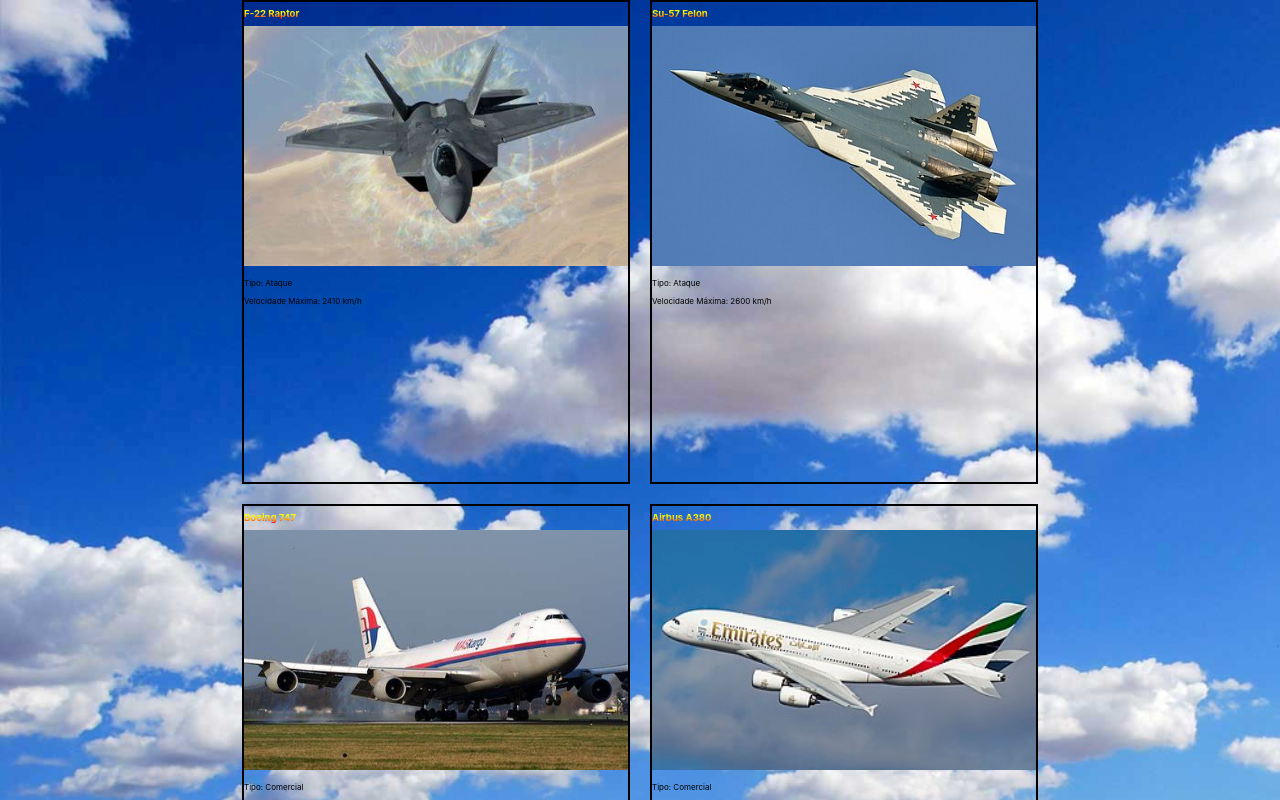
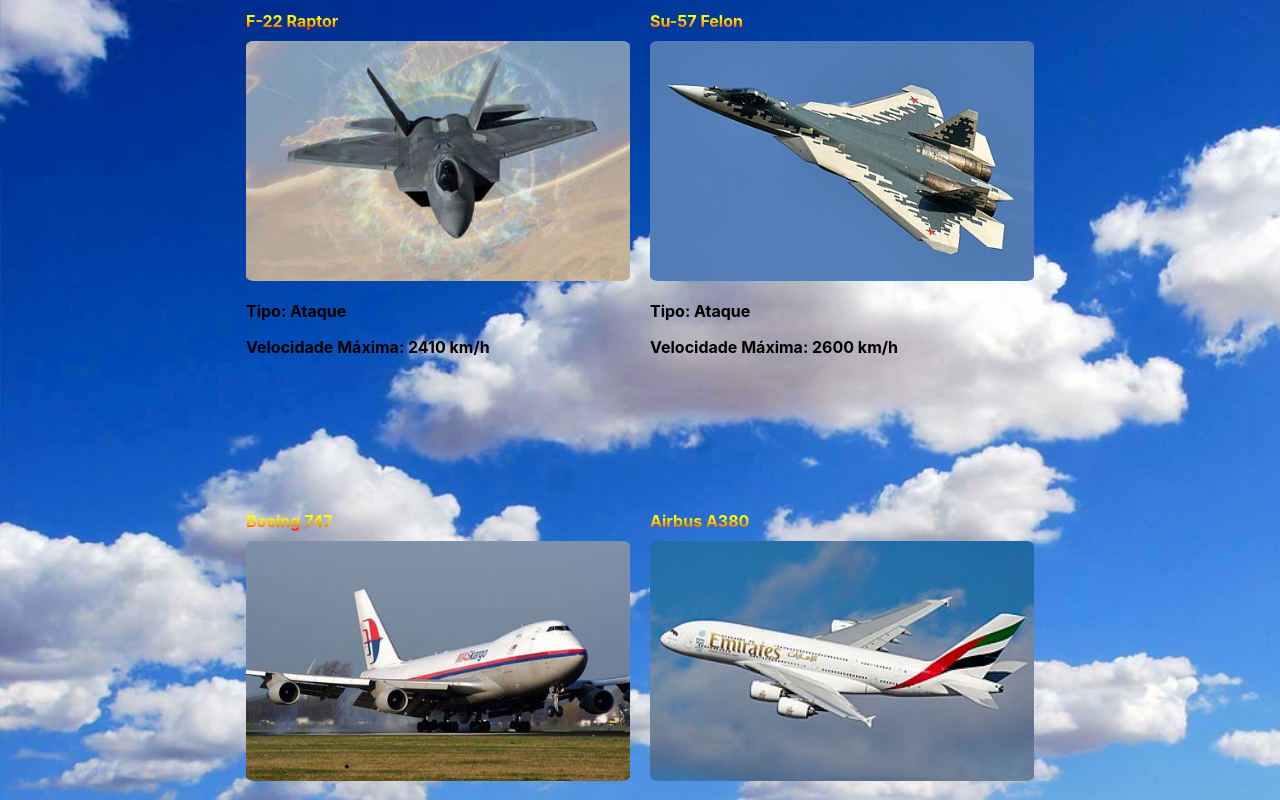
Before and after one commit to Camrov8/projectotecweb, a React (Create React App) app: page /Planes in a window 1280 px wide. Shown: the top 800 px of the page. Built offline with nearby package versions, Linux system fonts and the light colour scheme.

Commit message:
ultima versão já concluida e entregue

```diff
--- a/src/Layout.js
+++ b/src/Layout.js
@@ -10,10 +10,10 @@
             <Link to="/Planes" id='link'>
               <img src="/img/plane.jpg" alt="" id="plane"/>
             </Link>
-          </div>
+            </div>
         </nav>
-        <Outlet/>
-        </body>
+        <Outlet/><br/>
+       </body>
         </>
 );
 }
--- a/src/Plane.css
+++ b/src/Plane.css
@@ -19,12 +19,15 @@
 
 
 
+
 }
 
 #plane-details{
-    background-image: url("/public/img/Sky.jpg");
+   background-image: url("/public/img/Sky.jpg");
    background-size: cover;
    background-repeat: no-repeat;
+   margin: 0;
+
 }
 
 
--- a/src/Plane.js
+++ b/src/Plane.js
@@ -30,13 +30,15 @@
         return <div>Loading...</div>;
     }
 
+
     return (
-        <body>
+
+
             <div className="plane-details">
             <h1 id="name">Plane {plane.nome}</h1>
             <img src={plane.img} alt={plane.nome} id="img" />
             <h1>
-                <a href={plane.link} target="_blank" rel="noopener noreferrer">Mais info</a>
+            <a href={plane.link} target="_blank" rel="noopener noreferrer">Mais info</a>
             </h1>
             <h1>
                 <Link to="/">
@@ -44,7 +46,7 @@
                 </Link>
             </h1>
         </div>
-        </body>
+
     );
 }
 
--- a/src/Planes.css
+++ b/src/Planes.css
@@ -54,28 +54,30 @@
 
 .plane{
     width: 30vw;
-    border: 2px solid black;
     height: 60vh;
     position: relative;
+
 }
 
 .plane-img{
     width: 100%;
     height: 30vh;
     object-fit: cover;
+    border-radius: 2%;
 }
 
 p{
     color: black;
-    font-size: 50%;
-    font-weight: 3900;
+    font-size: 100%;
+    font-weight: bold;
     position: relative;
+
 }
 
 .Name{
         background: -webkit-linear-gradient(rgb(250, 250, 4),rgb(255, 255, 0),orange, red);
         -webkit-background-clip: text;
         -webkit-text-fill-color: transparent;
-        font-size: 60%;
+        font-size: 100%;
         position: relative;
 }
--- a/src/dados.json
+++ b/src/dados.json
@@ -5,7 +5,9 @@
       "tipo": "Ataque",
       "velocidadeMaxima": "2410 km/h",
       "img": "/img/f22.jpg",
-      "link": "https://en.wikipedia.org/wiki/Lockheed_Martin_F-22_Raptor"
+      "link": "https://en.wikipedia.org/wiki/Lockheed_Martin_F-22_Raptor",
+      "about": "O F-22 Raptor é um caça furtivo de quinta geração desenvolvido pela Lockheed Martin para a Força Aérea dos Estados Unidos. Conhecido por sua velocidade, agilidade e aviônicos avançados, destaca-se em superioridade aérea, ataques de precisão e evasão de sistemas de radar inimigos."
+
     },
     {
       "id": 2,
```
Also changed, not shown: InfoAPI-LER.txt (added), src/f22.txt (deleted), 1 other file (tests, documents, lock files or other folders).
